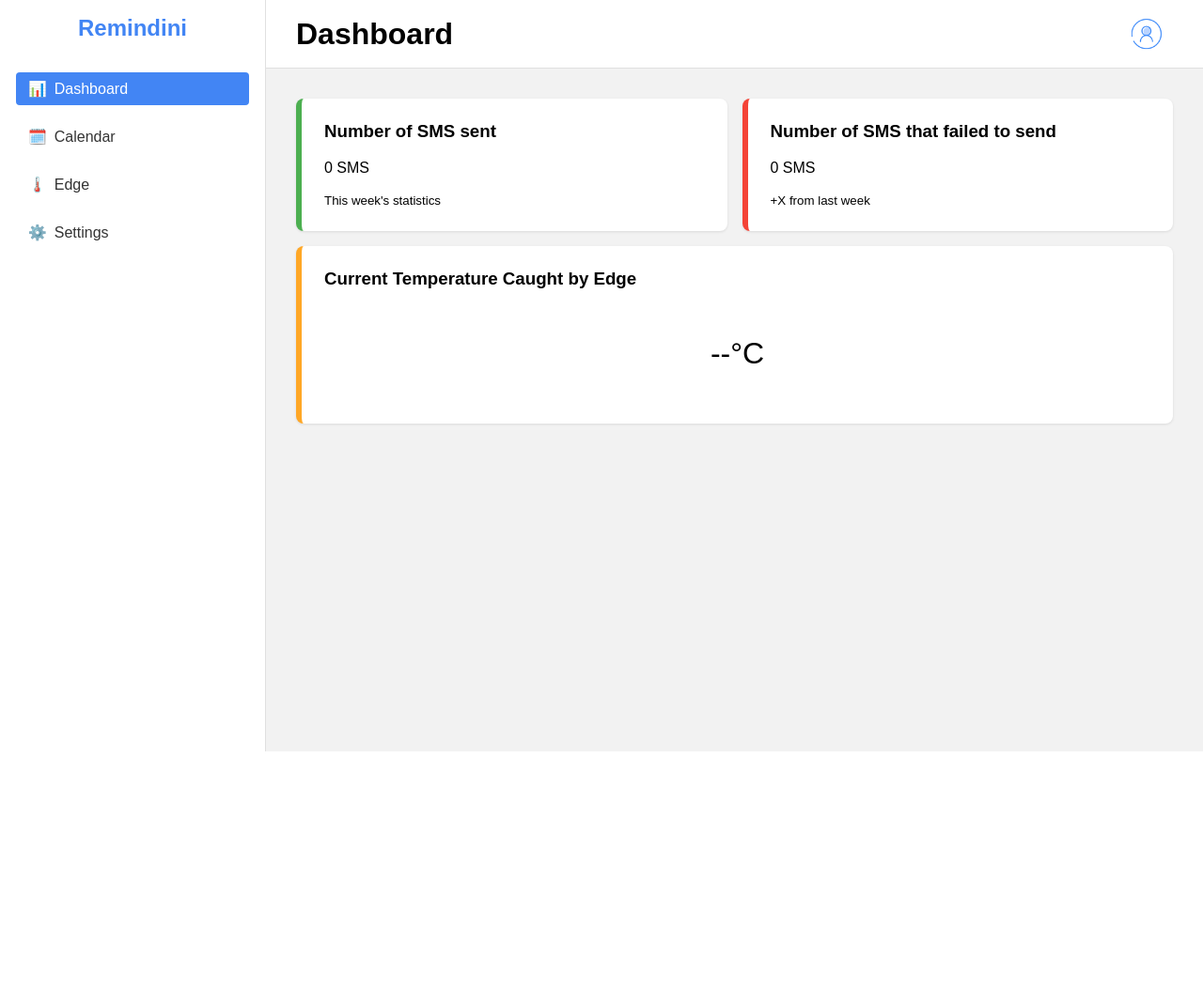
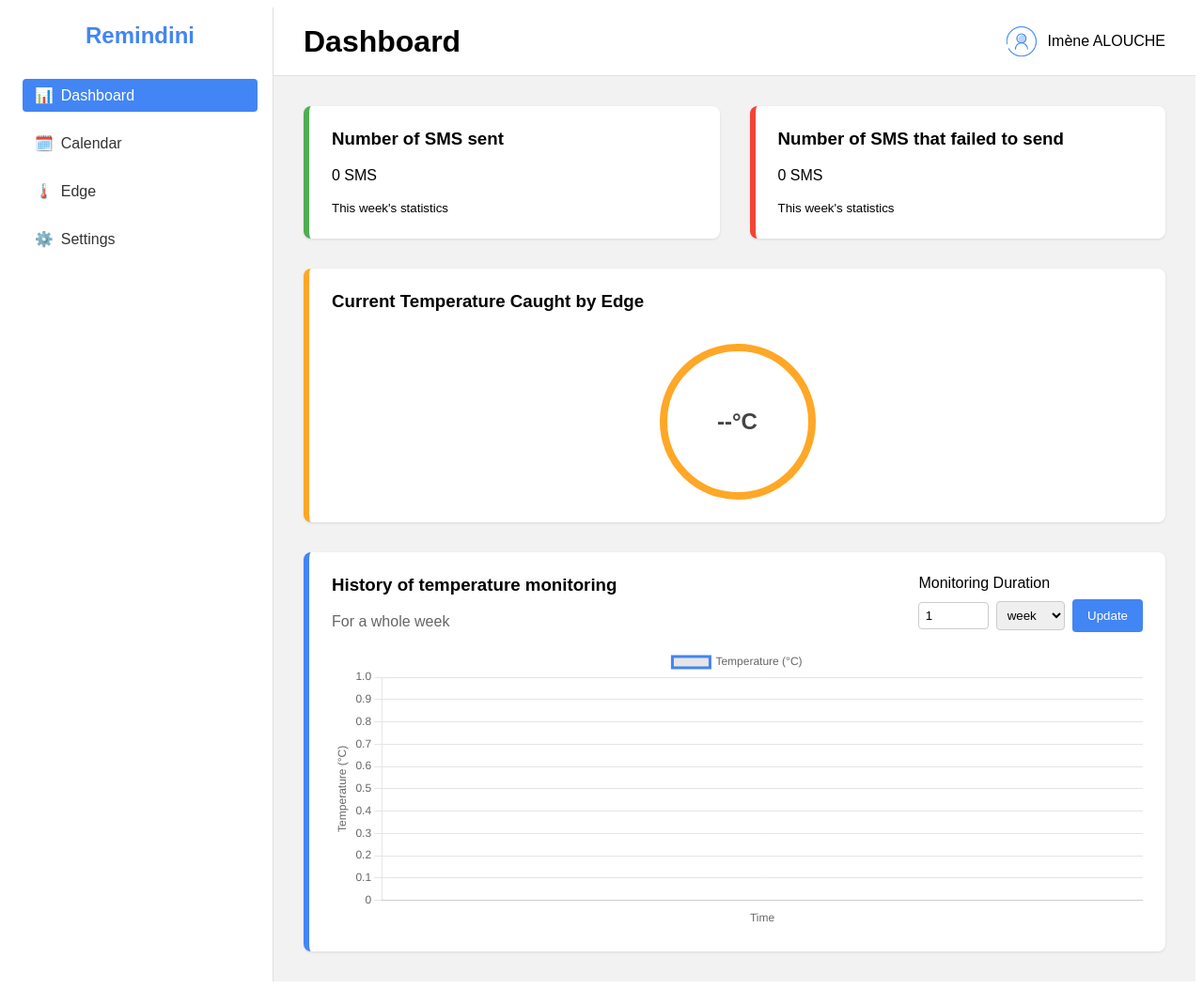
Before and after one commit to Imeneallouche/Remindini, a Flask app: template client/templates/dashboard.html in a window 1280 px wide. Shown: the whole page at 94% size. Before the commit the page ends 800 px from the top, so only its background shows below. Run offline with Flask 3, Linux system fonts and the light colour scheme; the template is opened without the code that fills it, so the values that code supplies are empty.

Commit message:
the dashboard and edge page have been merged in one page (the html, css and js file have been added)

```diff
--- a/client/static/css/dashboard.css
+++ b/client/static/css/dashboard.css
@@ -1,15 +1,12 @@
-/* Basic reset or common styles might go in common.css */
+/* dashboard.css */
 
-body {
-  margin: 0;
-  padding: 0;
-  font-family: "Arial", sans-serif;
-  background-color: #f2f2f2;
-}
-
+/* Container for the entire dashboard */
 .dashboard-container {
   display: flex;
   min-height: 100vh;
+  margin: 0;
+  font-family: "Arial", sans-serif;
+  background-color: #f2f2f2;
 }
 
 /* Sidebar */
@@ -33,12 +30,8 @@ body {
 
 .sidebar-menu {
   list-style-type: none;
-  padding: 1px;
+  padding: 0;
   margin: 0;
-  display: flex;
-  flex: 1;
-  flex-direction: column;
-  justify-content: space-between;
 }
 
 .sidebar-menu li {
@@ -72,6 +65,7 @@ body {
   flex-direction: column;
 }
 
+/* Top Bar */
 .top-bar {
   background-color: #fff;
   padding: 1rem 2rem;
@@ -98,20 +92,40 @@ body {
 }
 
 /* Cards Section */
-.cards-container {
+.cards-section {
+  padding: 2rem;
+  flex: 1;
+  display: flex;
+  flex-direction: column;
+  gap: 2rem;
+}
+
+.top-row {
   display: flex;
   flex-wrap: wrap;
-  gap: 1rem;
-  padding: 2rem;
+  gap: 2rem;
 }
 
+.sms-cards {
+  display: flex;
+  flex-direction: row;
+  gap: 2rem;
+  flex: 1;
+}
+
+.bottom-row {
+  display: flex;
+  gap: 2rem;
+  flex-wrap: wrap;
+}
+
+/* Card styling */
 .card {
   background-color: #fff;
-  flex: 1 1 300px;
-  min-width: 280px;
-  padding: 1.5rem;
   border-radius: 8px;
   box-shadow: 0 1px 3px rgba(0, 0, 0, 0.1);
+  padding: 1.5rem;
+  min-width: 240px;
 }
 
 .card h3 {
@@ -120,20 +134,108 @@ body {
 
 .sms-success-card {
   border-left: 6px solid #4caf50;
+  flex: 1;
 }
 
 .sms-failed-card {
   border-left: 6px solid #f44336;
+  flex: 1;
 }
 
 .temperature-card {
+  flex: 1;
+  display: flex;
+  flex-direction: column;
+  justify-content: space-between;
   border-left: 6px solid #ffa726;
 }
 
-.temperature-display {
+.temperature-circle {
+  margin-top: 1rem;
+  width: 150px;
+  height: 150px;
+  border: 8px solid #ffa726;
+  border-radius: 50%;
   display: flex;
+  align-items: center;
   justify-content: center;
+  margin-left: auto;
+  margin-right: auto;
+}
+
+.temperature-circle span {
+  font-size: 1.5rem;
+  font-weight: bold;
+  color: #444;
+}
+
+/* History Card */
+.history-card {
+  flex: 1;
+  display: flex;
+  flex-direction: column;
+  border-left: 6px solid #4285f4;
+}
+
+.history-header {
+  display: flex;
+  justify-content: space-between;
+  align-items: flex-start;
+  flex-wrap: wrap;
+  gap: 1rem;
+}
+
+.sub-title {
+  color: #666;
+  margin: 0;
+}
+
+.monitoring-duration-form {
+  display: flex;
+  flex-direction: column;
+  gap: 0.5rem;
+}
+
+.duration-inputs {
+  display: flex;
   align-items: center;
-  font-size: 2rem;
+  gap: 0.5rem;
+}
+
+.duration-inputs input[type="number"] {
+  width: 60px;
+  padding: 0.4rem;
+  border: 1px solid #ccc;
+  border-radius: 4px;
+}
+
+.duration-inputs select {
+  padding: 0.4rem;
+  border: 1px solid #ccc;
+  border-radius: 4px;
+}
+
+.btn-update {
+  background-color: #4285f4;
+  color: #fff;
+  padding: 0.6rem 1rem;
+  border: none;
+  border-radius: 4px;
+  cursor: pointer;
+}
+
+.btn-update:hover {
+  background-color: #3071e8;
+}
+
+.chart-container {
+  width: 100%;
+  height: 300px;
   margin-top: 1rem;
 }
+
+/* Chart canvas must fill parent container */
+.chart-container canvas {
+  width: 100% !important;
+  height: 100% !important;
+}
--- /dev/null
+++ b/client/static/js/dashboard.js
@@ -0,0 +1,159 @@
+// dashboard.js
+
+// The URL of your Flask server (running on Raspberry Pi)
+const SERVER_URL = "http://<RASPBERRY_PI_IP>:5000";
+
+// DOM elements for SMS stats
+const smsSuccessCountEl = document.getElementById("smsSuccessCount");
+const smsFailedCountEl = document.getElementById("smsFailedCount");
+
+// DOM elements for temperature
+const currentTemperatureEl = document.getElementById("currentTemperature");
+
+// DOM elements for chart
+let tempChart;
+const durationValueInput = document.getElementById("durationValue");
+const durationUnitSelect = document.getElementById("durationUnit");
+const updateDurationBtn = document.getElementById("updateDurationBtn");
+
+document.addEventListener("DOMContentLoaded", () => {
+  // 1. Fetch SMS stats
+  fetchSmsStats();
+
+  // 2. Set up the real-time temperature fetch
+  fetchCurrentTemperature();
+  setInterval(fetchCurrentTemperature, 5000); // Update every 5 seconds
+
+  // 3. Initialize the chart
+  initChart();
+
+  // 4. Fetch initial temperature history
+  fetchTemperatureHistory();
+
+  // 5. Handle the "Update" button for chart duration
+  updateDurationBtn.addEventListener("click", () => {
+    fetchTemperatureHistory();
+  });
+});
+
+/**
+ * Fetches the SMS stats (success/fail) for the current week.
+ */
+async function fetchSmsStats() {
+  try {
+    const response = await fetch(`${SERVER_URL}/api/sms-stats?week=current`);
+    if (!response.ok) {
+      throw new Error(`Error fetching SMS stats: ${response.status}`);
+    }
+    const data = await response.json();
+    // Suppose data = { successCount: 10, failCount: 2 }
+    smsSuccessCountEl.textContent = `${data.successCount} SMS`;
+    smsFailedCountEl.textContent = `${data.failCount} SMS`;
+  } catch (error) {
+    console.error(error);
+  }
+}
+
+/**
+ * Fetches the current temperature from the server.
+ */
+async function fetchCurrentTemperature() {
+  try {
+    const response = await fetch(`${SERVER_URL}/api/current-temperature`);
+    if (!response.ok) {
+      throw new Error(`Error fetching temperature: ${response.status}`);
+    }
+    const data = await response.json();
+    // Suppose data = { temperature: 26 }
+    currentTemperatureEl.textContent = `${data.temperature}°C`;
+  } catch (error) {
+    console.error(error);
+  }
+}
+
+/**
+ * Initializes the Chart.js line chart.
+ */
+function initChart() {
+  const ctx = document.getElementById("tempChart").getContext("2d");
+  tempChart = new Chart(ctx, {
+    type: "line",
+    data: {
+      labels: [],
+      datasets: [
+        {
+          label: "Temperature (°C)",
+          data: [],
+          fill: false,
+          borderColor: "#4285f4",
+          tension: 0.1,
+        },
+      ],
+    },
+    options: {
+      responsive: true,
+      maintainAspectRatio: false,
+      scales: {
+        x: {
+          title: {
+            display: true,
+            text: "Time",
+          },
+        },
+        y: {
+          title: {
+            display: true,
+            text: "Temperature (°C)",
+          },
+          beginAtZero: false,
+        },
+      },
+    },
+  });
+}
+
+/**
+ * Fetches the temperature history for the chosen duration.
+ */
+async function fetchTemperatureHistory() {
+  const value = parseInt(durationValueInput.value, 10);
+  const unit = durationUnitSelect.value;
+
+  try {
+    // GET /api/temperature-history?value=1&unit=week
+    const response = await fetch(
+      `${SERVER_URL}/api/temperature-history?value=${value}&unit=${unit}`
+    );
+    if (!response.ok) {
+      throw new Error(`Error fetching temperature history: ${response.status}`);
+    }
+    const data = await response.json();
+    // data = [
+    //   { timestamp: "2025-03-01T12:00:00", temperature: 25.5 },
+    //   ...
+    // ]
+    updateChart(data);
+  } catch (error) {
+    console.error(error);
+  }
+}
+
+/**
+ * Updates the chart with the fetched historical data.
+ */
+function updateChart(historyData) {
+  // Sort by timestamp if not already
+  historyData.sort((a, b) => new Date(a.timestamp) - new Date(b.timestamp));
+
+  const labels = historyData.map((entry) => {
+    const date = new Date(entry.timestamp);
+    // Example: "Mar 1, 12:00"
+    return date.toLocaleString();
+  });
+
+  const temps = historyData.map((entry) => entry.temperature);
+
+  tempChart.data.labels = labels;
+  tempChart.data.datasets[0].data = temps;
+  tempChart.update();
+}
--- a/client/templates/calendar.html
+++ b/client/templates/calendar.html
@@ -4,8 +4,7 @@
     <meta charset="UTF-8" />
     <meta name="viewport" content="width=device-width, initial-scale=1.0" />
     <title>Remindini | Calendar</title>
-    <link rel="stylesheet" href="css/common.css" />
-    <link rel="stylesheet" href="css/calendar.css" />
+    <link rel="stylesheet" href="../static/css/calendar.css" />
   </head>
   <body>
     <div class="dashboard-container">
--- a/client/templates/dashboard.html
+++ b/client/templates/dashboard.html
@@ -4,36 +4,37 @@
     <meta charset="UTF-8" />
     <meta name="viewport" content="width=device-width, initial-scale=1.0" />
     <title>Remindini | Dashboard</title>
-    <link rel="stylesheet" href="static/css/dashboard.css" />
+    <link rel="stylesheet" href="../static/css/dashboard.css" />
+    <script src="https://cdn.jsdelivr.net/npm/chart.js"></script>
   </head>
   <body>
     <div class="dashboard-container">
-      <!-- Sidebar / Navigation -->
+      <!-- Sidebar -->
       <nav class="sidebar">
         <div class="sidebar-header">
           <h2>Remindini</h2>
         </div>
         <ul class="sidebar-menu">
           <li class="active">
-            <a href="#" id="nav-dashboard">
+            <a href="#">
               <span class="icon">📊</span>
               Dashboard
             </a>
           </li>
           <li>
-            <a href="#" id="nav-calendar">
+            <a href="calendar.html">
               <span class="icon">🗓️</span>
               Calendar
             </a>
           </li>
           <li>
-            <a href="#" id="nav-edge">
+            <a href="edge.html">
               <span class="icon">🌡️</span>
               Edge
             </a>
           </li>
           <li>
-            <a href="#" id="nav-settings">
+            <a href="settings.html">
               <span class="icon">⚙️</span>
               Settings
             </a>
@@ -49,18 +50,20 @@
             <h1>Dashboard</h1>
           </div>
           <div class="user-info">
-            <!-- Suppose we got the user info from the backend after sign-in -->
             <img
-              src="static/assets/images/user_avatar.png"
+              src="assets/images/user_avatar.png"
               alt="User Avatar"
               class="user-avatar"
             />
-            <span id="userName">{{username}}</span>
+            <span id="userName">Imène ALOUCHE</span>
           </div>
         </header>
 
-        <!-- Content Cards -->
-        <section class="cards-container">
+        <!-- Content Section -->
+        <section class="cards-section">
+          <!-- Row 1: SMS Stats + Temperature Circle -->
+          <div class="top-row">
+            <div class="sms-cards">
               <div class="card sms-success-card">
                 <h3>Number of SMS sent</h3>
                 <p id="smsSuccessCount">0 SMS</p>
@@ -70,18 +73,60 @@
               <div class="card sms-failed-card">
                 <h3>Number of SMS that failed to send</h3>
                 <p id="smsFailedCount">0 SMS</p>
-            <small>+X from last week</small>
+                <small>This week's statistics</small>
+              </div>
             </div>
 
             <div class="card temperature-card">
               <h3>Current Temperature Caught by Edge</h3>
-            <div class="temperature-display">
-              <p id="currentTemperature">--°C</p>
+              <div class="temperature-circle">
+                <span id="currentTemperature">--°C</span>
+              </div>
+            </div>
+          </div>
+
+          <!-- Row 2: History of Temperature Monitoring -->
+          <div class="bottom-row">
+            <div class="card history-card">
+              <div class="history-header">
+                <div>
+                  <h3>History of temperature monitoring</h3>
+                  <p class="sub-title">For a whole week</p>
+                </div>
+                <div class="monitoring-duration-form">
+                  <label for="durationValue">Monitoring Duration</label>
+                  <div class="duration-inputs">
+                    <input
+                      type="number"
+                      id="durationValue"
+                      name="durationValue"
+                      min="1"
+                      value="1"
+                    />
+                    <select id="durationUnit" name="durationUnit">
+                      <option value="hour">hour</option>
+                      <option value="day">day</option>
+                      <option value="week" selected>week</option>
+                      <option value="month">month</option>
+                      <option value="year">year</option>
+                    </select>
+                    <button id="updateDurationBtn" class="btn-update">
+                      Update
+                    </button>
+                  </div>
+                </div>
+              </div>
+
+              <div class="chart-container">
+                <canvas id="tempChart"></canvas>
+              </div>
             </div>
           </div>
         </section>
       </div>
     </div>
 
+    <!-- Main JavaScript for the page -->
+    <script src="../static/js/dashboard.js"></script>
   </body>
 </html>
```
Lines whose indentation alone changed are shown as unchanged.
